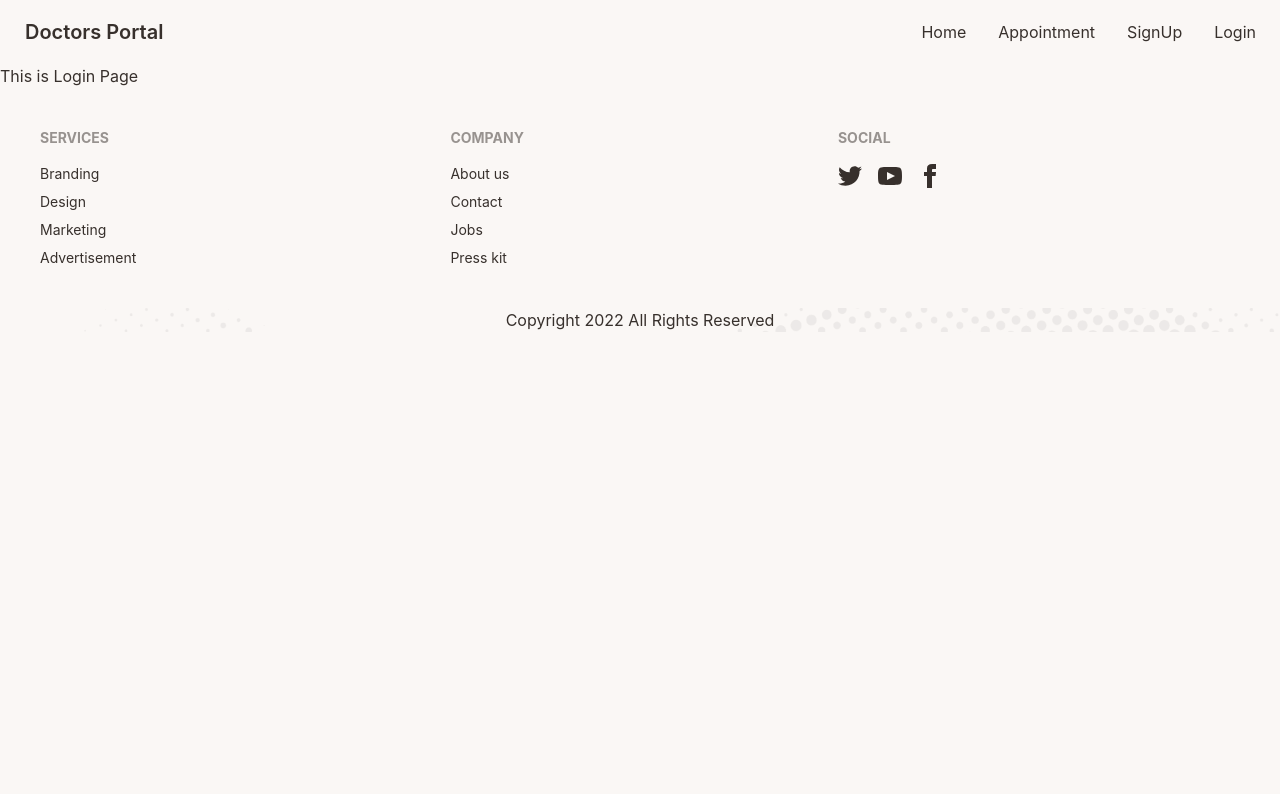
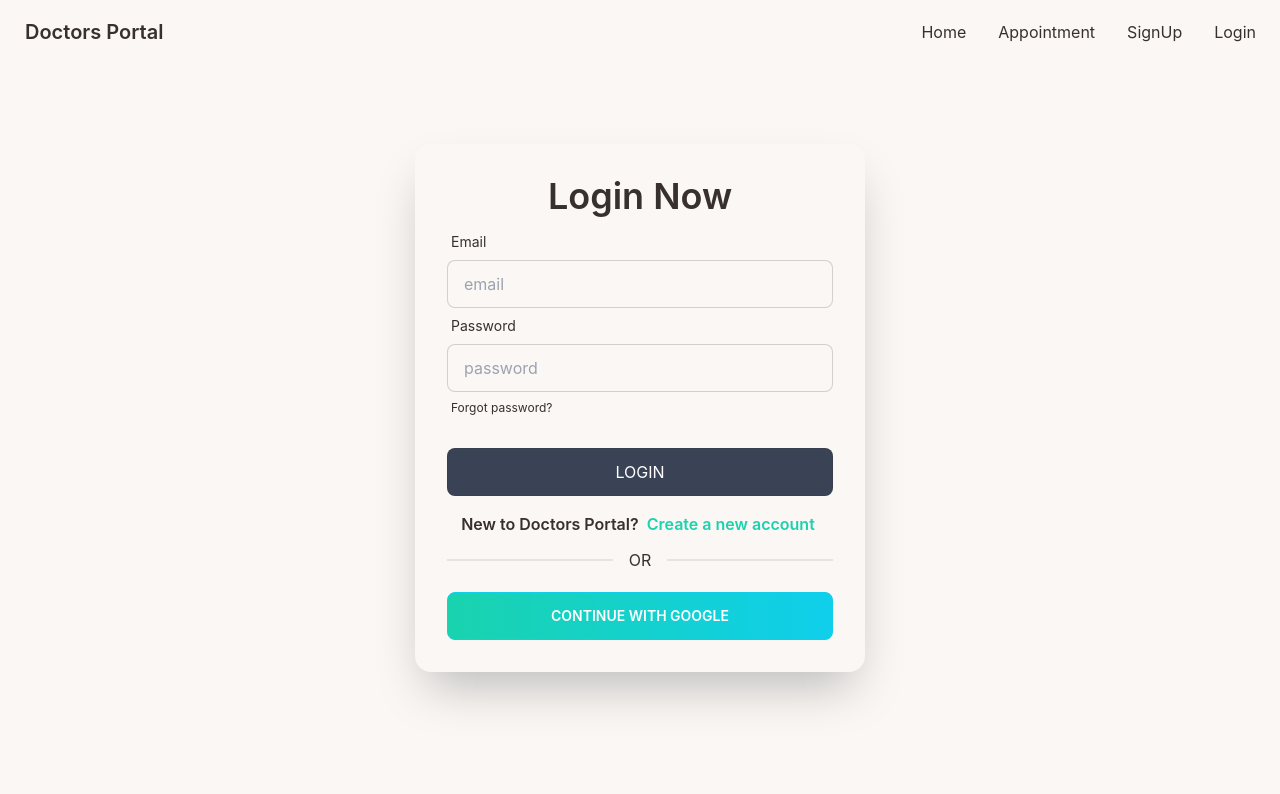
Before and after one commit to Mazharul430106/recap-doctors-portal-clientSite, a React (Create React App) app: page /login in a window 1280 px wide. Shown: the top 794 px of the page. Built offline with nearby package versions, Linux system fonts and the light colour scheme.

Commit message:
added appoinment section

```diff
--- a/package.json
+++ b/package.json
@@ -7,7 +7,9 @@
     "@testing-library/react": "^13.4.0",
     "@testing-library/user-event": "^13.5.0",
     "daisyui": "^2.41.0",
+    "date-fns": "^2.29.3",
     "react": "^18.2.0",
+    "react-day-picker": "^8.3.6",
     "react-dom": "^18.2.0",
     "react-router-dom": "^6.4.3",
     "react-scripts": "5.0.1",
--- /dev/null
+++ b/src/Pages/Appointment/AppointmentBanner/AppointmentBanner.js
@@ -0,0 +1,33 @@
+import React, { useState } from 'react';
+import { DayPicker } from 'react-day-picker';
+import chare from '../../../assets/images/chair.png';
+import bgImg from '../../../assets/images/bg.png';
+import { format } from 'date-fns';
+const AppointmentBanner = () => {
+    const [selectedDate, setSelectedDate] = useState(new Date());
+    return (
+        <section>
+            <div className='py-24' style={{
+                background: `url(${bgImg})`
+            }} >
+                <div className="flex flex-col lg:flex-row-reverse px-5 lg:px-0">
+                    <div className='lg:w-1/2 '>
+                        <img src={chare} alt='' className="rounded-lg shadow-2xl" />
+                    </div>
+                    <div className='lg:w-1/2 flex justify-center items-center'>
+                        <DayPicker
+                            mode='single'
+                            selected={selectedDate}
+                            onSelect={setSelectedDate}
+                        >
+                        </DayPicker>
+                    </div>
+                </div>
+            </div>
+            <p className='text-center text-xl text-secondary'>Available Appointments on {format(selectedDate, 'PP')} </p>
+
+        </section>
+    );
+};
+
+export default AppointmentBanner;
--- a/src/Pages/Login/Login.js
+++ b/src/Pages/Login/Login.js
@@ -1,10 +1,51 @@
 import React from 'react';
+import { Link } from 'react-router-dom';
+import ButtonComponent from '../../Components/ButtonComponent/ButtonComponent';
 
 const Login = () => {
     return (
-        <div>
-            <h1>This is Login Page</h1>
-        </div>
+        <section className='my-20'>
+            <div className="hero">
+                <div className="lg:w-[450px] flex-col lg:flex-row">
+                    <div className="card flex-shrink-0 w-full  shadow-2xl bg-base-100">
+                        <div className="card-body">
+                            <h3 className='text-center text-4xl font-semibold'>Login Now</h3>
+                            <form>
+                                <div className="form-control">
+                                    <label className="label">
+                                        <span className="label-text">Email</span>
+                                    </label>
+                                    <input type="email" placeholder="email" className="input input-bordered" />
+                                </div>
+                                <div className="form-control">
+                                    <label className="label">
+                                        <span className="label-text">Password</span>
+                                    </label>
+                                    <input type="text" placeholder="password" className="input input-bordered" />
+                                    <label className="label">
+                                        <Link className="label-text-alt link link-hover">Forgot password?</Link>
+                                    </label>
+                                </div>
+                                <div className="form-control mt-6">
+                                    <input type="submit" value="LOGIN" className='input input-bordered bg-accent text-white' />
+                                </div>
+                                <div className='text-center mt-4'>
+                                    <p className='font-semibold'>New to Doctors Portal?  <Link className='text-secondary mx-1' to='/signup'>Create a new account</Link></p>
+                                </div>
+                                <div className="flex flex-col w-full border-opacity-50">
+                                    <div className="divider">OR</div>
+                                </div>
+                            </form>
+
+                            <div className="form-control">
+                               <ButtonComponent>Continue With Google</ButtonComponent>
+                            </div>
+                        </div>
+
+                    </div>
+                </div>
+            </div>
+        </section>
     );
 };
 
--- a/src/Pages/SignUp/SingUp.js
+++ b/src/Pages/SignUp/SingUp.js
@@ -1,10 +1,50 @@
 import React from 'react';
+import { Link } from 'react-router-dom';
+import ButtonComponent from '../../Components/ButtonComponent/ButtonComponent';
 
 const SingUp = () => {
     return (
-        <div>
-            <h1>This is SignUp Page</h1>
-        </div>
+        <section className='my-24'>
+            <div className="hero">
+                <div className="lg:w-[450px] flex-col lg:flex-row">
+                    <div className="card flex-shrink-0 w-full  shadow-2xl bg-base-100">
+                        <form className="card-body">
+                            <h3 className='text-center text-4xl font-semibold'>Sign Up</h3>
+                            <div className="form-control">
+                                <label className="label">
+                                    <span className="label-text">Name</span>
+                                </label>
+                                <input type="text" placeholder="name" className="input input-bordered" />
+                            </div>
+                            <div className="form-control">
+                                <label className="label">
+                                    <span className="label-text">Email</span>
+                                </label>
+                                <input type="email" placeholder="email" className="input input-bordered" />
+                            </div>
+                            <div className="form-control">
+                                <label className="label">
+                                    <span className="label-text">Password</span>
+                                </label>
+                                <input type="password" placeholder="password" className="input input-bordered" />
+                                <label className="label">
+                                    <Link className="label-text-alt link link-hover">Forgot password?</Link>
+                                </label>
+                            </div>
+                            <div className="form-control mt-6">
+                                <ButtonComponent>sign up</ButtonComponent>
+                            </div>
+
+                        <div className='flex justify-between px-1 mt-3'>
+                            <h3>All Ready Hava an Account</h3>
+                            <Link className='text-secondary' to='/login' >Please Login</Link>
+                        </div>
+                        </form>
+
+                    </div>
+                </div>
+            </div>
+        </section>
     );
 };
 
--- a/src/Routes/Routes/Routes.js
+++ b/src/Routes/Routes/Routes.js
@@ -1,5 +1,6 @@
 import { createBrowserRouter } from "react-router-dom";
 import Main from "../../Layout/Main";
+import AppointmentBanner from "../../Pages/Appointment/AppointmentBanner/AppointmentBanner";
 import Home from "../../Pages/Home/Home/Home";
 import Login from "../../Pages/Login/Login";
 import SingUp from "../../Pages/SignUp/SingUp";
@@ -20,6 +21,10 @@ export const routes = createBrowserRouter([
             {
                 path: '/login',
                 element: <Login></Login>
+            },
+            {
+                path:'/appointment',
+                element: <AppointmentBanner></AppointmentBanner>
             }
         ]
     }
--- a/src/index.js
+++ b/src/index.js
@@ -3,6 +3,7 @@ import ReactDOM from 'react-dom/client';
 import './index.css';
 import App from './App';
 import reportWebVitals from './reportWebVitals';
+import 'react-day-picker/dist/style.css';
 
 const root = ReactDOM.createRoot(document.getElementById('root'));
 root.render(
```
Also changed, not shown: 1 other file (tests, documents, lock files or other folders).
